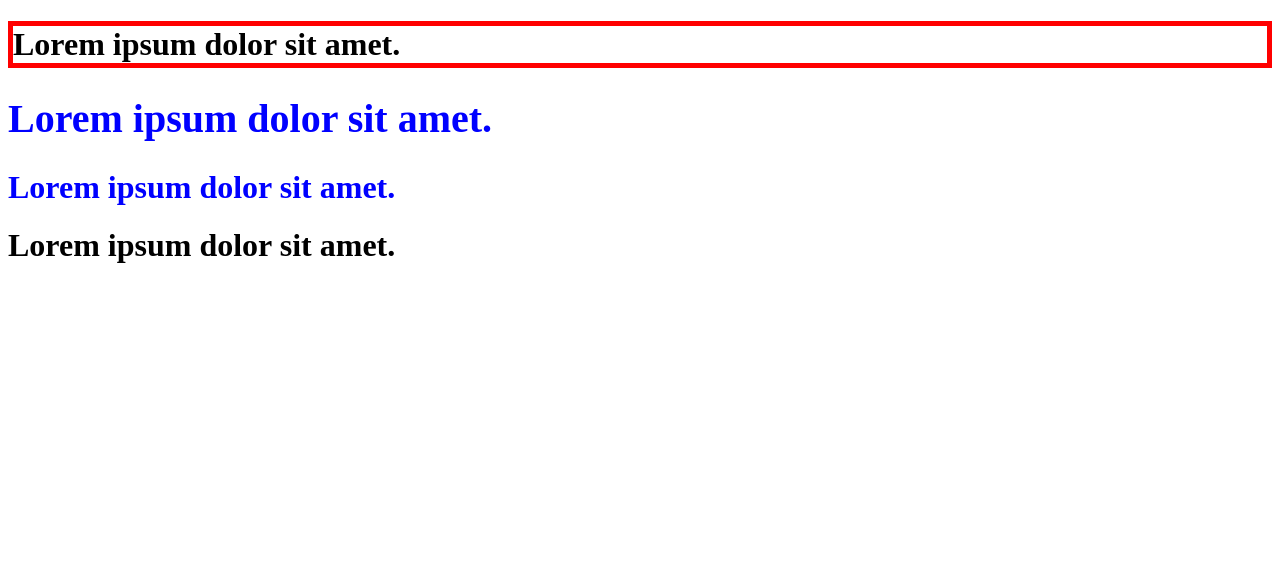
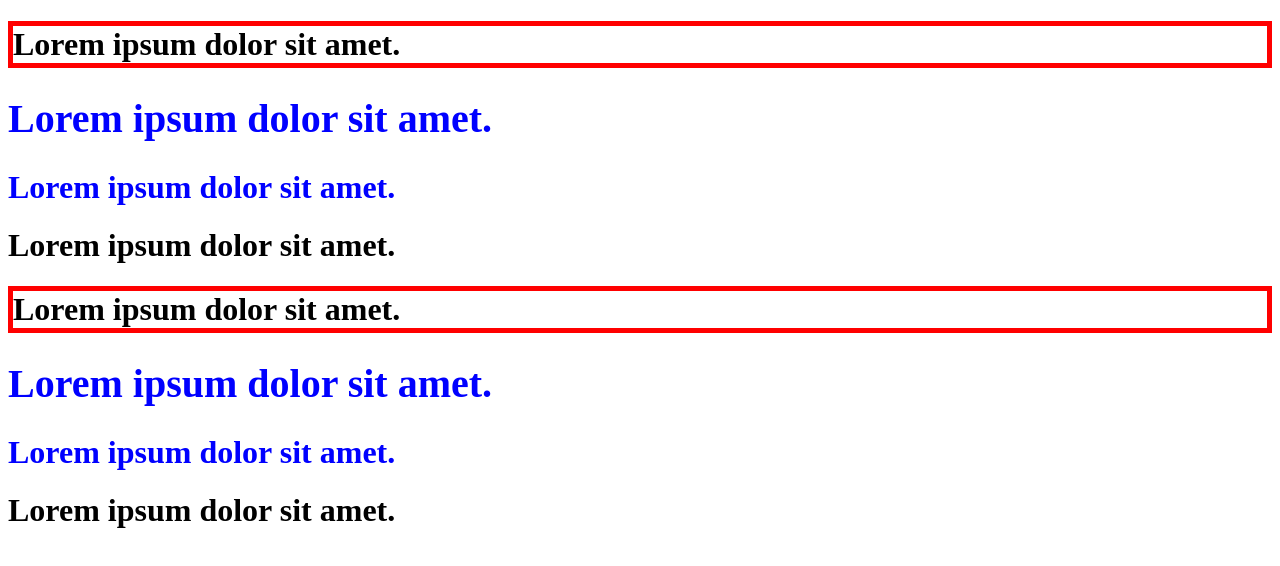
Before and after one commit to MdRabby956/test, a plain HTML site: page index.html in a window 1280 px wide. Drawn offline with Linux system fonts and the light colour scheme.

Commit message:
Update index.html

```diff
--- a/index.html
+++ b/index.html
@@ -16,7 +16,10 @@
 <h1 class="head1">Lorem ipsum dolor sit amet.</h1>
 <h1>Lorem ipsum dolor sit amet.</h1>
 
-
+<h1 id="head">Lorem ipsum dolor sit amet.</h1>
+<h1 class="head1 big_font">Lorem ipsum dolor sit amet.</h1>
+<h1 class="head1">Lorem ipsum dolor sit amet.</h1>
+<h1>Lorem ipsum dolor sit amet.</h1>
 
 
 
```
